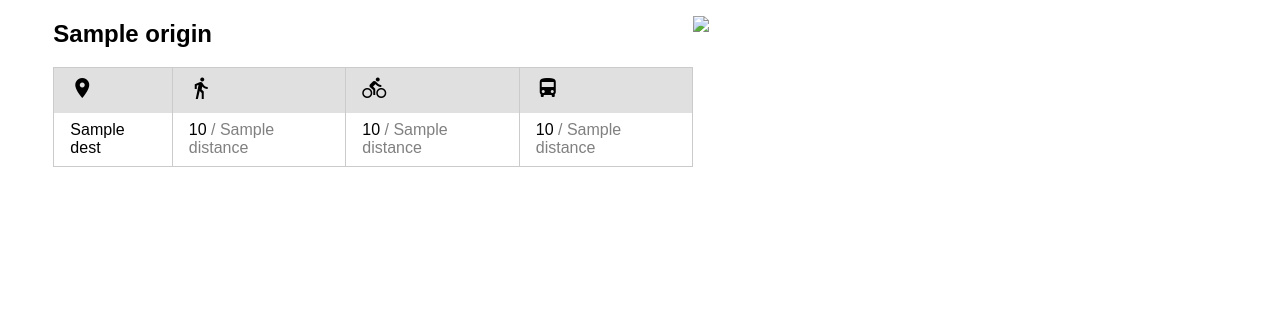
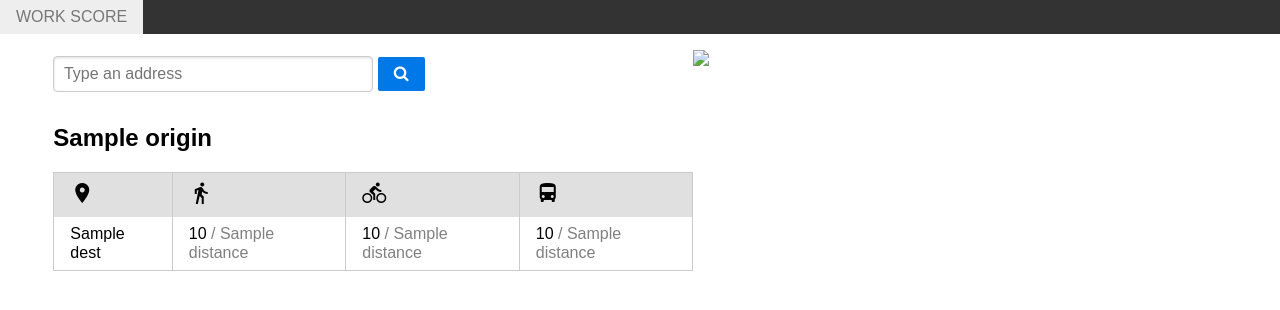
Before and after one commit to mikex924/workscore, a Django app: template househunt/workscore/templates/score.html in a window 1280 px wide. Shown: the top 310 px of the page. Run offline with Django 3.2, Linux system fonts and the light colour scheme; the template is opened without the code that fills it: most values are stand-ins (such as "Sample title", 1, 10 or a date in 2020); some libraries are stand-ins or nearby versions.

Commit message:
added search box

```diff
--- a/househunt/workscore/templates/score.html
+++ b/househunt/workscore/templates/score.html
@@ -4,6 +4,7 @@
     <head>
         <link rel="stylesheet" href="https://unpkg.com/purecss@1.0.0/build/pure-min.css" integrity="sha384-nn4HPE8lTHyVtfCBi5yW9d20FjT8BJwUXyWZT9InLYax14RDjBj46LmSztkmNP9w" crossorigin="anonymous">
         <link rel="stylesheet" href="https://unpkg.com/purecss@1.0.0/build/base-min.css">
+        <link rel="stylesheet" href="https://maxcdn.bootstrapcdn.com/font-awesome/4.7.0/css/font-awesome.min.css">
         <link href="https://fonts.googleapis.com/icon?family=Material+Icons" rel="stylesheet">
         <style>
             .time-1 {
@@ -21,6 +22,15 @@
             img {
                 width: 100%;
             }
+            input {
+                width: 320px;
+            }
+            #search {
+                margin-top: 1em;
+            }
+            .bar {
+                background-color: #333333;
+            }
         </style>
         <meta charset="utf-8">
 
@@ -28,9 +38,18 @@
     </head>
 
     <body>
+        <div class="pure-menu pure-menu-horizontal bar">
+            <a href="/" class="pure-menu-heading pure-menu-link">Work Score</a>
+        </div>
         <div class="pure-g">
             <div class="pure-u-1-24"></div>
             <div class="pure-u-1-2">
+                <form class="pure-form" id="search" action="/score" method="get">
+                    <fieldset>
+                        <input type="text" placeholder="Type an address" name="addr">
+                        <button type="submit" class="pure-button pure-button-primary"><i class="fa fa-search" aria-hidden="true"></i></button>
+                    </fieldset>
+                </form>
                 <h2>{{data.origin}}</h2>
                 <table class="pure-table">
                     <thead>
```
